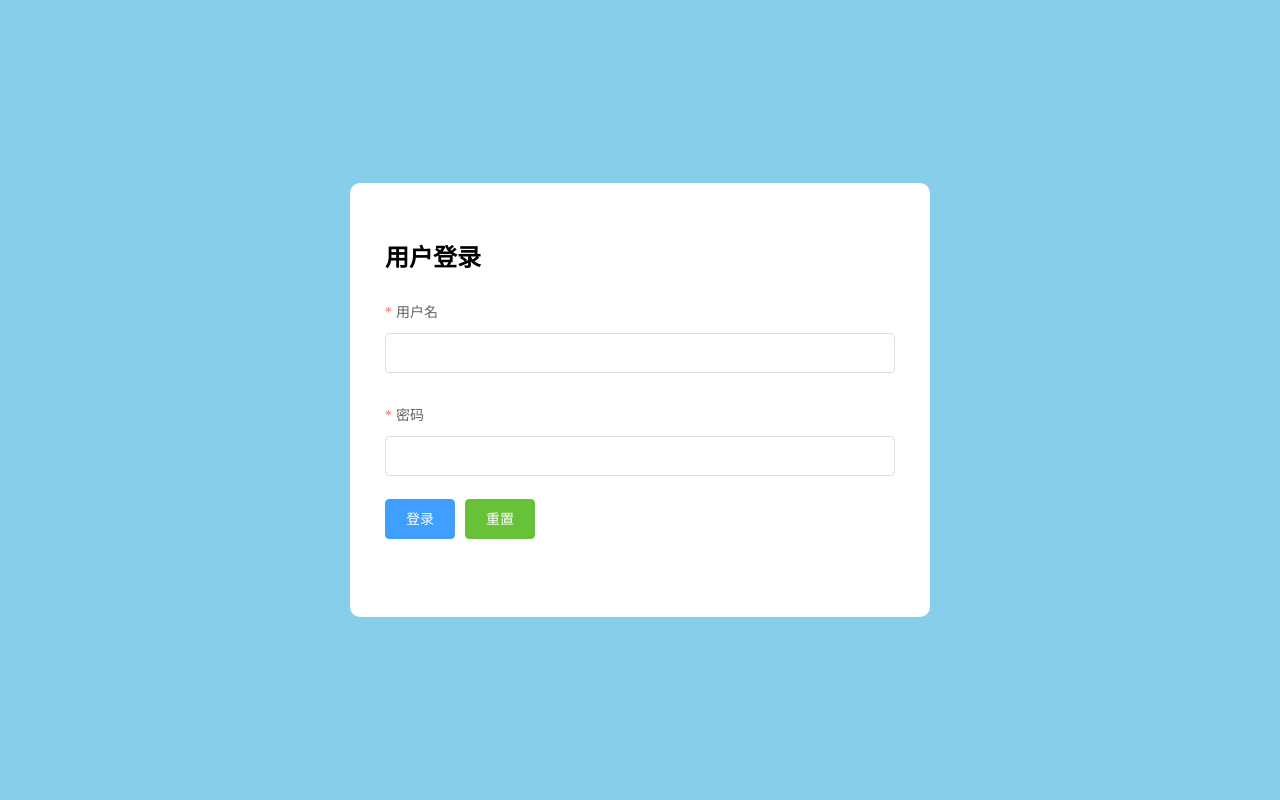
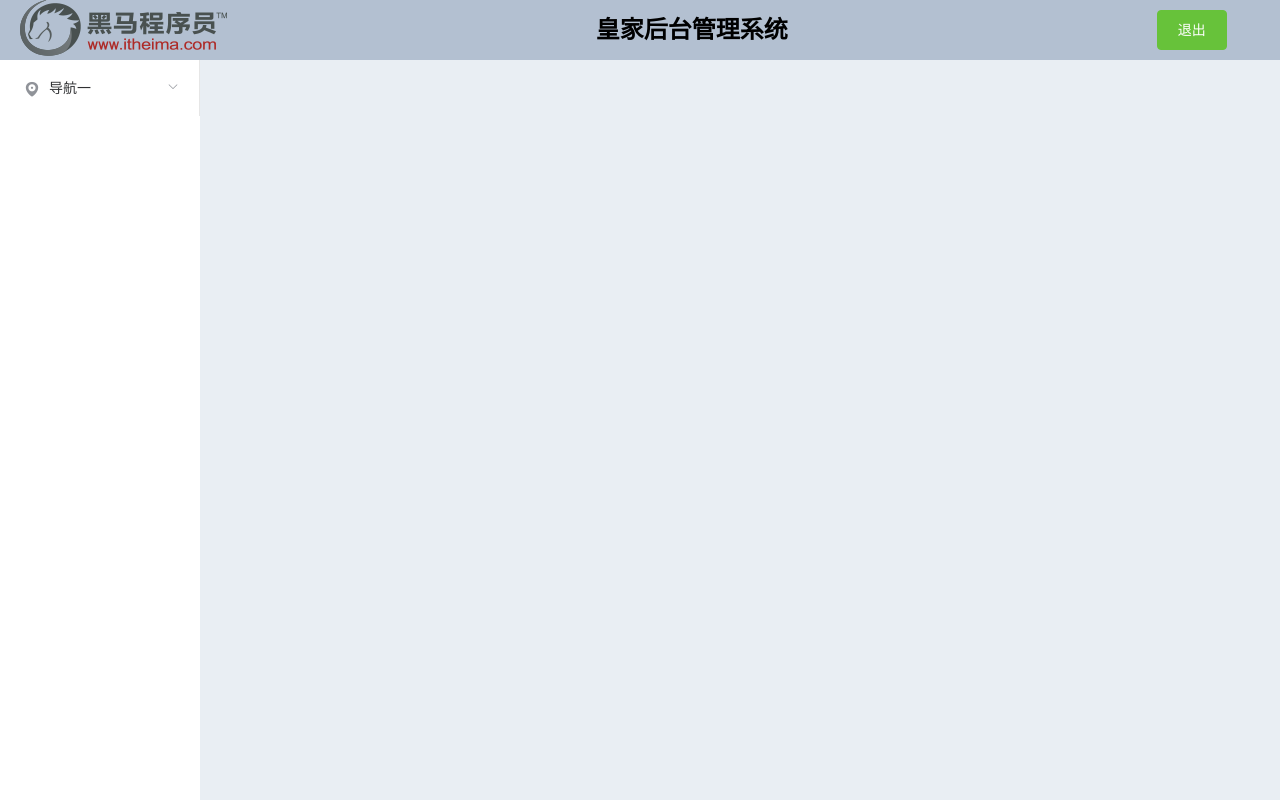
Before and after one commit to yjfyjf/manager, a Vue app: page / in a window 1280 px wide. Built offline with nearby package versions, Linux system fonts and the light colour scheme.

Commit message:
登录页登录以及首页退出

```diff
--- a/package.json
+++ b/package.json
@@ -8,6 +8,7 @@
     "lint": "vue-cli-service lint"
   },
   "dependencies": {
+    "axios": "^0.18.0",
     "element-ui": "^2.7.0",
     "vue": "^2.6.6",
     "vue-router": "^3.0.2"
--- a/src/components/index.vue
+++ b/src/components/index.vue
@@ -9,7 +9,7 @@
         <h2>皇家后台管理系统</h2>
         </el-col>
         <el-col :span="2">
-        <el-button type="success" class="btn">退出</el-button>
+        <el-button type="success" class="btn" @click="logout">退出</el-button>
         </el-col>
     </el-header>
     <el-container class="container">
@@ -39,7 +39,14 @@
 </template>
 
 <script>
-export default {};
+export default {
+  methods: {
+    logout(){
+      window.sessionStorage.removeItem('token')
+      this.$router.push('/login')
+    }
+  },
+};
 </script>
 
 <style lang="scss">
--- a/src/components/login.vue
+++ b/src/components/login.vue
@@ -18,7 +18,7 @@
         <!-- 用prop 绑定在密码 -->
         <el-form-item label="密码" prop="password">
           <!-- 双向数据绑定 因为是在对象里面的  所以用点语法点进去-->
-          <el-input v-model="loginForm.password"></el-input>
+          <el-input v-model="loginForm.password" @keyup.native.enter="submit('loginForm')"></el-input>
         </el-form-item>
         <el-form-item>
             <!-- 绑定提交按钮 前面是下面的方法名(实参) -->
@@ -65,9 +65,26 @@ export default {
     //   提交按钮 方法(形参)
       submit(formName) {
         //   validate是验证的方法
-        this.$refs[formName].validate(valid => {
+        // 调接口验证用户名和密码
+        this.$refs[formName].validate(async valid => {
           if (valid) {
+            // 成功 用promise 的方法
+          let res = await this.$axios.post('login',this.loginForm)
+          console.log(res);
+          if (res.data.meta.status === 400) {
+            // 失败
+            this.$message.error(res.data.meta.msg)
+          }else if(res.data.meta.status === 200){
             // 成功
+            this.$message.success(res.data.meta.msg)
+            // 用token 保持会话记录
+            window.sessionStorage.setItem('token',res.data.meta.msg)
+            // 跳转到首页
+            this.$router.push('/')
+          }else{
+            this.$message.error('数据格式错误,请根据提示修改')
+          }
+
           } else {
             //   失败就提示用户
             this.$message.error('数据格式错误,请按照规则填写')
--- a/src/main.js
+++ b/src/main.js
@@ -7,6 +7,12 @@ import router from './router.js'
 
 // 引入全局样式
 import './assets/base.scss'
+
+// 引入axios
+import axios from 'axios'
+Vue.prototype.$axios = axios
+// 设置基地址
+axios.defaults.baseURL  = 'http://localhost:8888/api/private/v1/'
 // 导入饿了么ui
 import ElementUI from 'element-ui';
 import 'element-ui/lib/theme-chalk/index.css';
--- a/src/router.js
+++ b/src/router.js
@@ -14,12 +14,12 @@ import users from './components/users.vue'
 let routes = [
     // 登录页
     {
-        path:'/',
+        path:'/login',
         component:login
     },
     // 首页
     {
-        path:'/index',
+        path:'/',
         component:index,
         // 嵌套一个路由
         children:[
```
Also changed, not shown: 1 other file (tests, documents, lock files or other folders).
